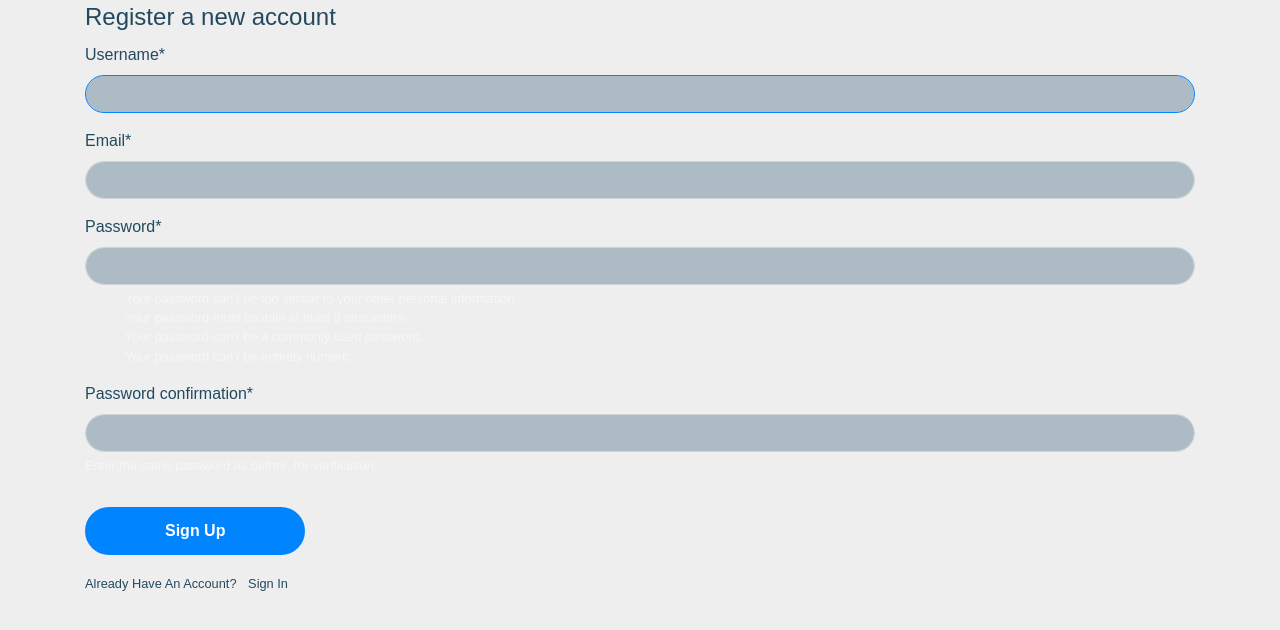
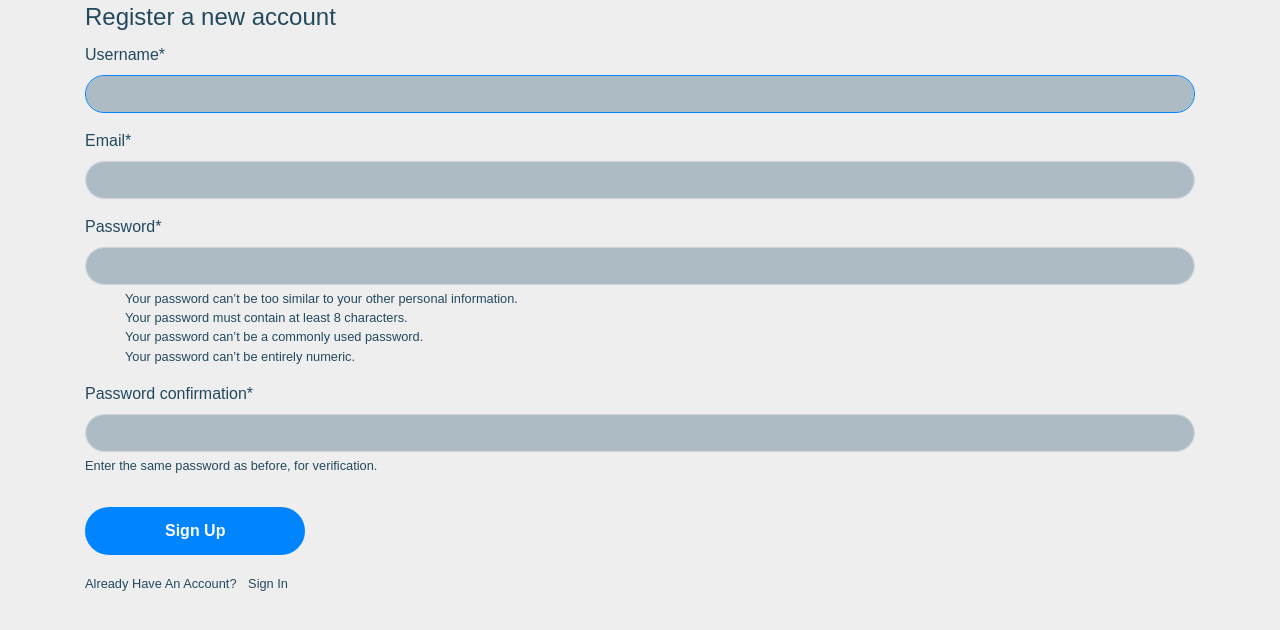
Before and after one commit to ravielze/GajahKepo, a Django app: page /register/ in a window 1280 px wide. Shown: the part 82-712 px from the top of the page. Run offline with Django 3.2, Linux system fonts and the light colour scheme; some libraries are stand-ins or nearby versions.

Commit message:
VL UDAH BENER

```diff
--- a/feeds/static/feeds/main.css
+++ b/feeds/static/feeds/main.css
@@ -98,7 +98,7 @@ a:hover {
   text-underline: none !important;
 }
 .text-muted {
-  color: var(--muted-color) !important;
+  color: #23495e !important;
 }
 
 article {
```
